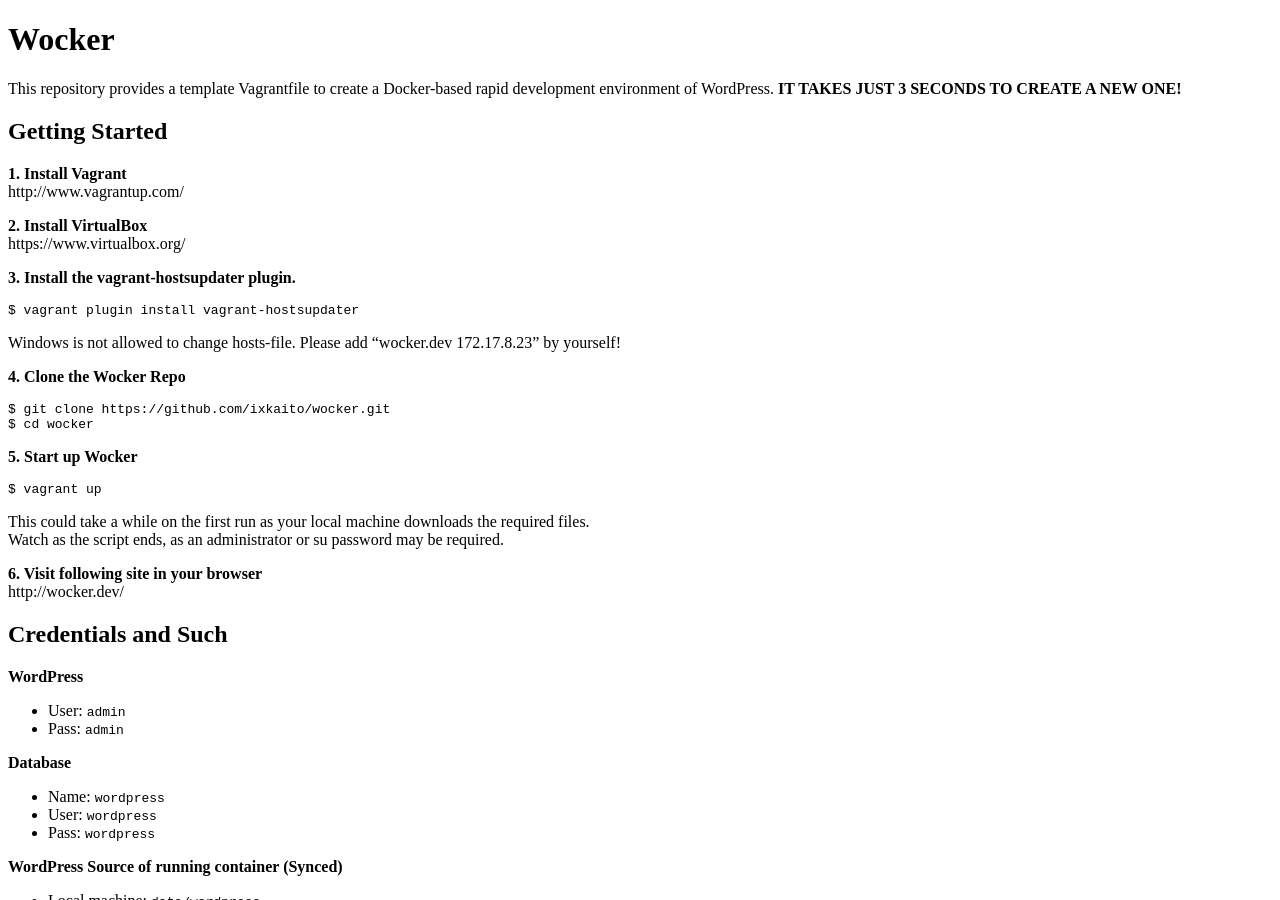
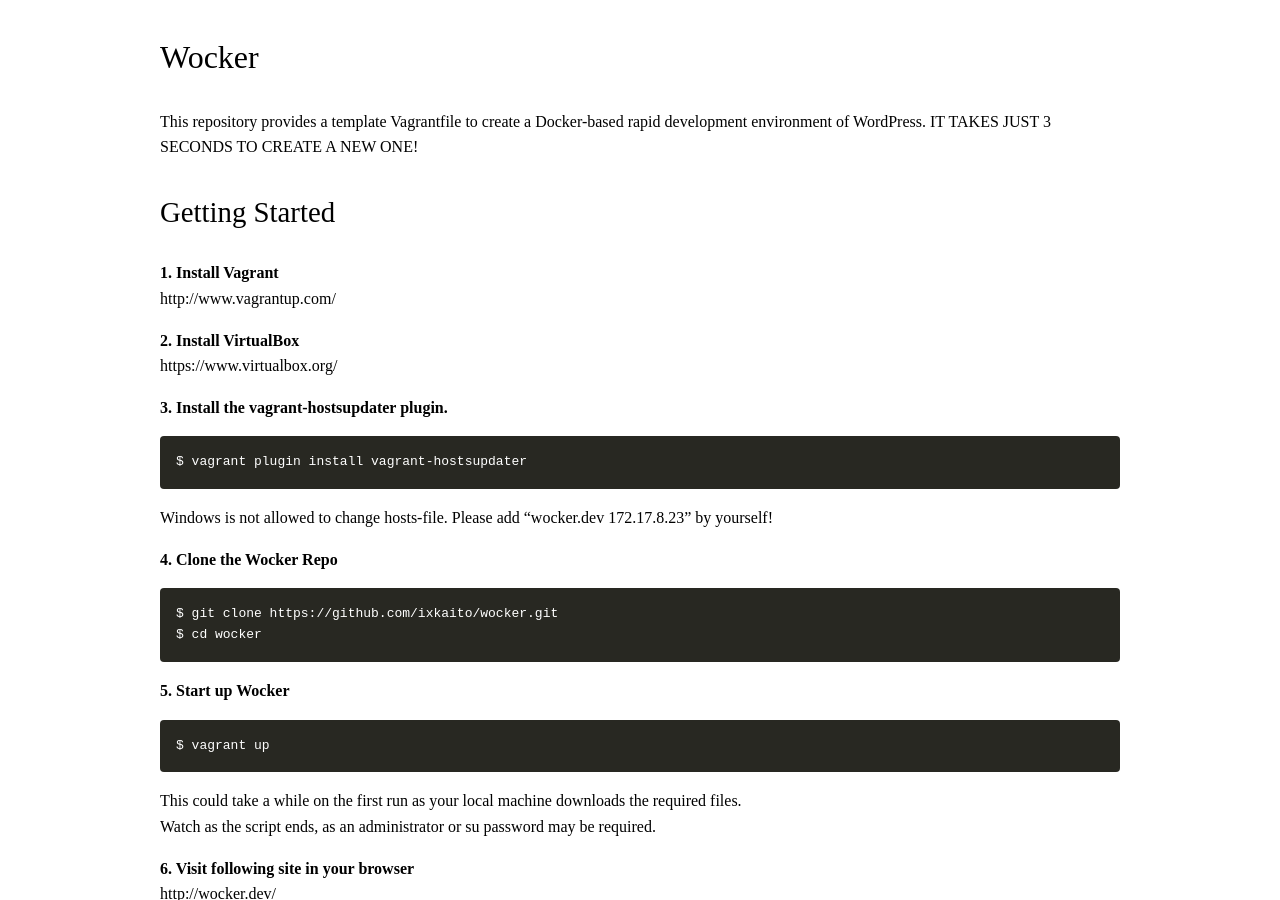
Before and after one commit to wckr/wckr.github.io, a Jekyll site: the page built from index.md, in a window 1280 px wide and 900 px high. Built offline with Jekyll 4.4.1, drawn with Linux system fonts in a browser that asks for light colours.

Commit message:
Improve layouts

```diff
--- a/_config.yml
+++ b/_config.yml
@@ -1,12 +1,9 @@
 # Site settings
 title: Wocker
 # email: your-email@domain.com
-description: > # this means to ignore newlines until "baseurl:"
-  Write an awesome description for your new site here. You can edit this
-  line in _config.yml. It will appear in your document head meta (for
-  Google search results) and in your feed.xml site description.
-baseurl: "" # the subpath of your site, e.g. /blog/
-url: "http://ixkaito.github.io/wocker" # the base hostname & protocol for your site
+description: This repository provides a template Vagrantfile to create a Docker-based rapid development environment of WordPress. IT TAKES JUST 3 SECONDS TO CREATE A NEW ONE!
+baseurl: ""
+url: "http://ixkaito.github.io/wocker"
 twitter_username: ixkaito
 github_username:  ixkaito
 
--- a/_includes/header.html
+++ b/_includes/header.html
@@ -8,10 +8,15 @@
 	<title>{% if page.title %}{{ page.title }}{% else %}{{ site.title }}{% endif %}</title>
 	<meta name="description" content="{% if page.excerpt %}{{ page.excerpt | strip_html | strip_newlines | truncate: 160 }}{% else %}{{ site.description }}{% endif %}">
 
-	<link rel="stylesheet" href="{{ "/assets/style.css" | prepend: site.baseurl }}">
+	<link rel="stylesheet" href="{{ "/assets/css/style.css" | prepend: site.baseurl }}">
 	<link rel="canonical" href="{{ page.url | replace:'index.html','' | prepend: site.baseurl | prepend: site.url }}">
 </head>
 
 <body>
 
-<header class="site-header"></header>
+<header class="site-header">
+	<div class="inner">
+		<h1 class="site-title">{{ site.title }}</h1>
+		<p class="site-description">{{ site.description }}</p>
+	</div>
+</header>
```
Also changed, not shown: index.md (+0 -4 lines).
